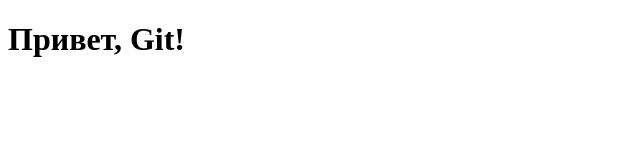
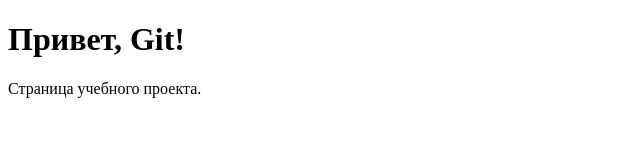
Before and after one commit to Froggkrl/lab1-git, a plain HTML site: page index.html in a window 1280 px wide. Shown: the whole page, without its empty margins (0-640 px from the left). Drawn offline with Linux system fonts and the light colour scheme.

Commit message:
Добавлен абзац с описанием

```diff
--- a/index.html
+++ b/index.html
@@ -6,5 +6,6 @@
 </head>
 <body>
   <h1>Привет, Git!</h1>
+  <p>Страница учебного проекта.</p>
 </body>
 </html>
```
